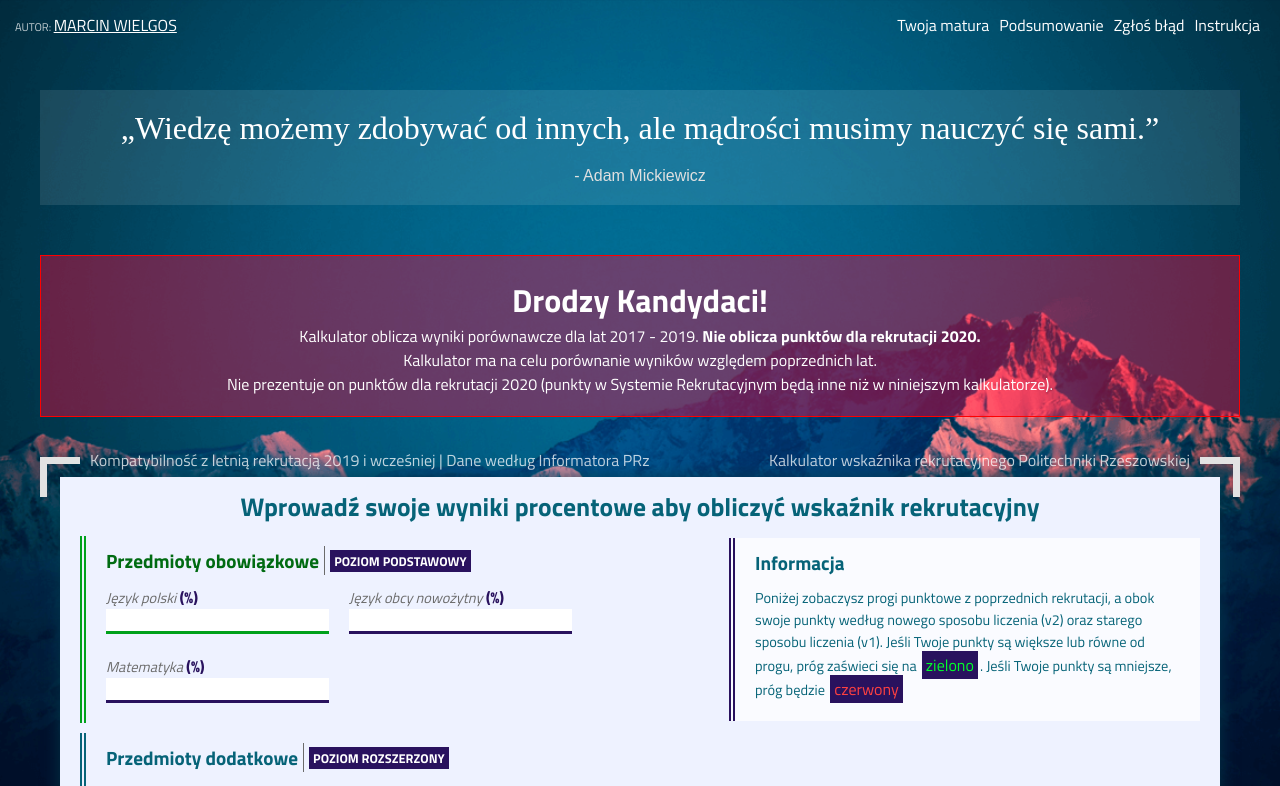
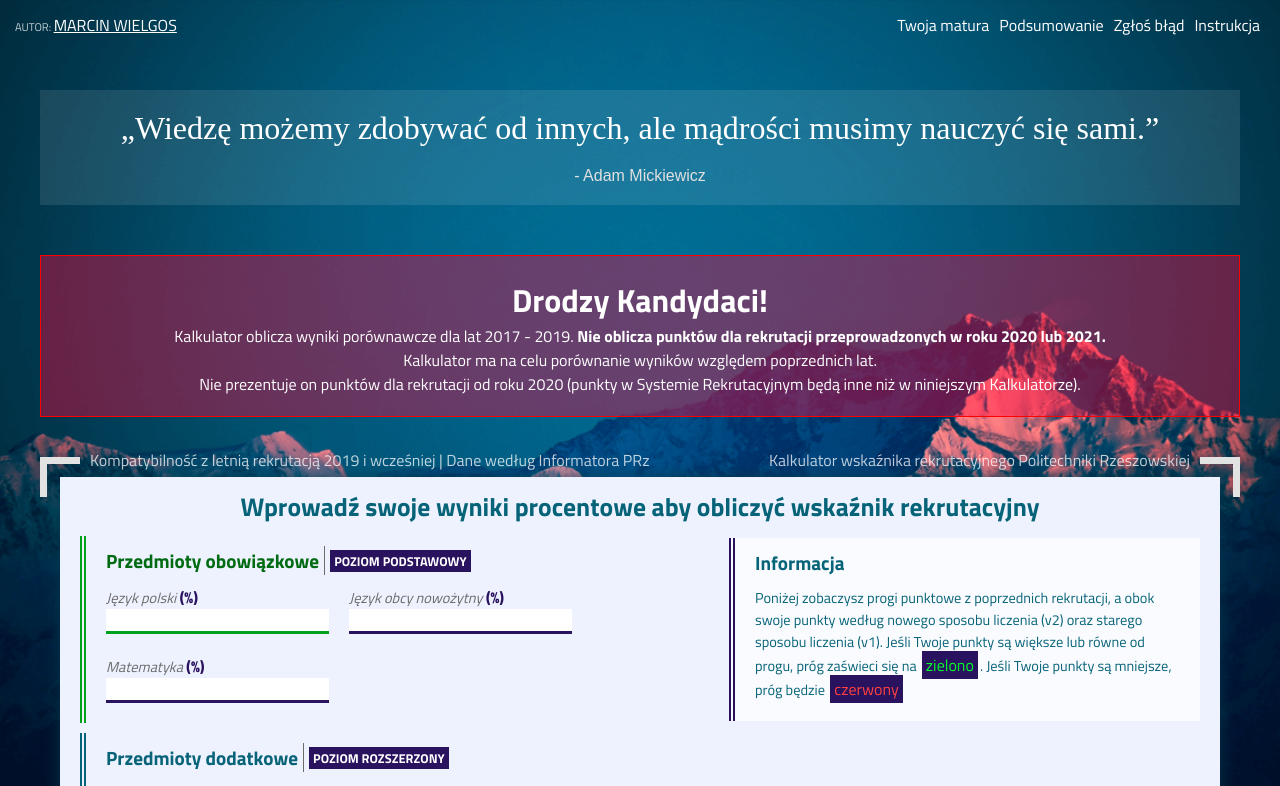
Before and after one commit to mwvabes/studies-calculator-improved, a React (Create React App) app: page / in a window 1280 px wide. Shown: the top 786 px of the page. Built offline with nearby package versions, Linux system fonts and the light colour scheme; a web font is replaced by a local one.

Commit message:
Update 2021 summary

```diff
--- a/src/components/Footer.js
+++ b/src/components/Footer.js
@@ -8,7 +8,7 @@ export default class Footer extends React.Component {
     return (
       <>
         <footer>
-          <p>&copy; 2018-2020 by <a href="https://wielgos.me">Marcin Wielgos, https://wielgos.me</a></p>
+          <p>&copy; 2018-2021 by <a href="https://wielgos.me">Marcin Wielgos, https://wielgos.me</a></p>
           <p>Wszelkie prawa zastrzeżone. Kopiowanie bez pozwolenia zabronione.</p>
         </footer>
       </>
--- a/src/components/Instruction.js
+++ b/src/components/Instruction.js
@@ -15,6 +15,7 @@ export default class Instruction extends React.Component {
               <li>v1: <strong>2015/16</strong>, <strong>2016/17</strong>, <strong>2017/18</strong> <span role="img" aria-label="Correct">✔️</span></li>
               <li>v2: <strong>2018/19</strong> <span role="img" aria-label="Correct">✔️</span></li>
               <li>v3: <strong>2019/20</strong> <span role="img" aria-label="Incorrect">❌</span></li>
+              <li>v4: <strong>2020/21</strong> <span role="img" aria-label="Incorrect">❌</span></li>
             </ul>
             <p>*W rekrutacji 2019/20 pojawi się nowy sposób liczenia punktów. Kalkulator działa poprawnie względem poprzednich rekrutacji, można więc porównać skale punktowe z poprzednich lat, ale faktyczny stan punktów w Systemie Rekrutacyjnym w roku 2020 będzie inny.</p>
           </div>
--- a/src/components/Warning.js
+++ b/src/components/Warning.js
@@ -11,9 +11,9 @@ export default class Warning extends React.Component {
 
         <div className="BigWarning">
           <h1>Drodzy Kandydaci!</h1>
-          <p>Kalkulator oblicza wyniki porównawcze dla lat 2017 - 2019. <strong>Nie oblicza punktów dla rekrutacji 2020.</strong></p>
+          <p>Kalkulator oblicza wyniki porównawcze dla lat 2017 - 2019. <strong>Nie oblicza punktów dla rekrutacji przeprowadzonych w roku 2020 lub 2021.</strong></p>
           <p>Kalkulator ma na celu porównanie wyników względem poprzednich lat.</p>
-          <p>Nie prezentuje on punktów dla rekrutacji 2020 (punkty w Systemie Rekrutacyjnym będą inne niż w niniejszym kalkulatorze).</p>
+          <p>Nie prezentuje on punktów dla rekrutacji od roku 2020 (punkty w Systemie Rekrutacyjnym będą inne niż w niniejszym Kalkulatorze).</p>
         </div>
 
       </>
```
